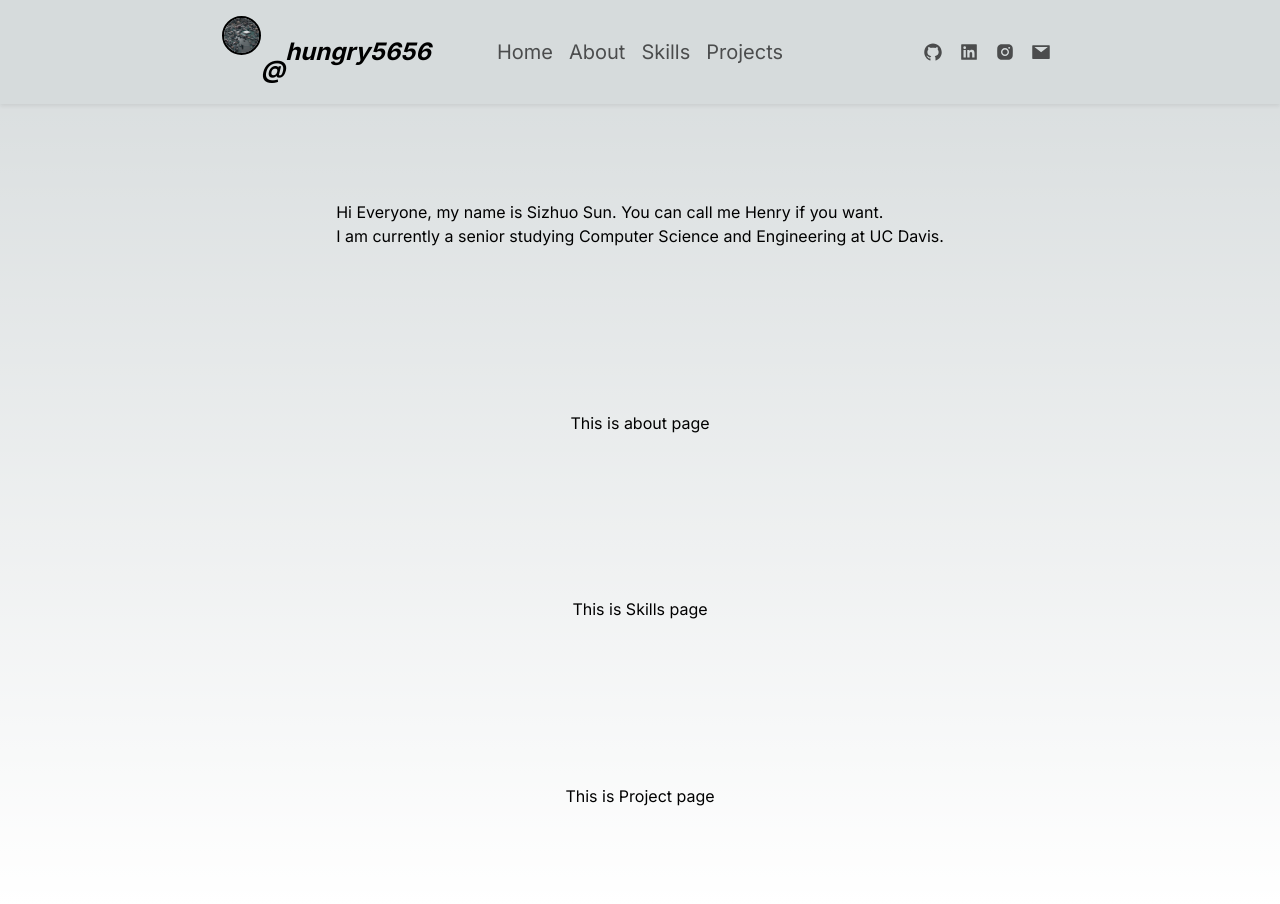
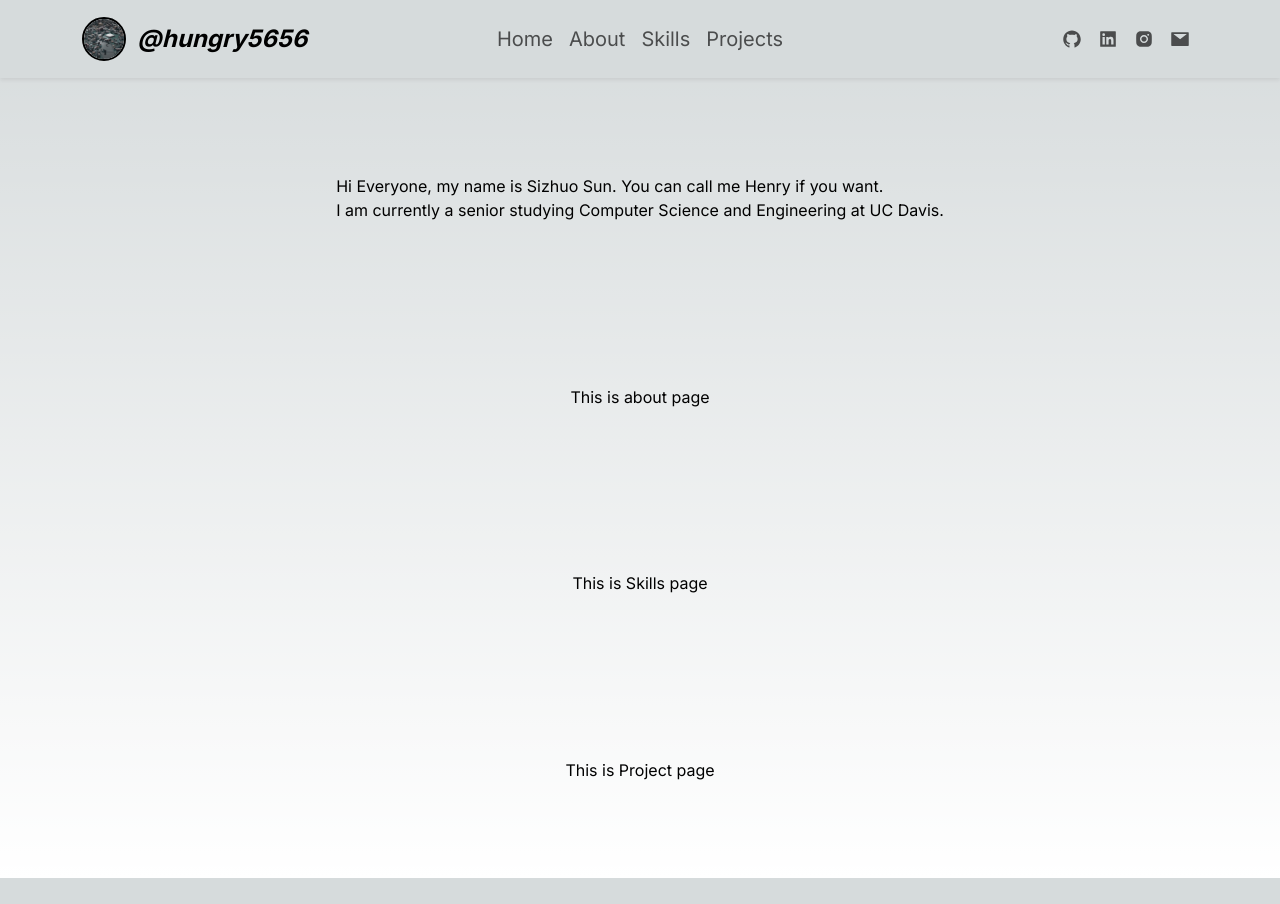
Before and after one commit to hungry5656/hungry5656.github.io, a Next.js app: page / in a window 1280 px wide. After the commit the page ends 878 px from the top, so only its background shows below. Built offline with nearby package versions, Linux system fonts and the light colour scheme.

Commit message:
minor update

```diff
--- a/src/components/MyHeader.jsx
+++ b/src/components/MyHeader.jsx
@@ -9,15 +9,13 @@ export function MyHeader(){
     mainHeader = (
         <header className="sticky top-0 z-10 bg-inherit shadow-sm">
             <div className="container-md d-flex justify-content-center">
-                {/* <div className=""> */}
-                    <div className={`${styles.avatarHeader} w-75`}>
+                    <div className={`${styles.avatarHeader} w-100`}>
                         <nav className={`navbar navbar-expand w-100 py-3 ${styles.MyNav}`}>
                             <MyNamespace />
                             <MyMenu />
                             <MyContact />
                         </nav>
                     </div>
-                {/* </div> */}
             </div>
         </header>
     );
```
Also changed, not shown: src/components/MyMenu.jsx (indentation only).
